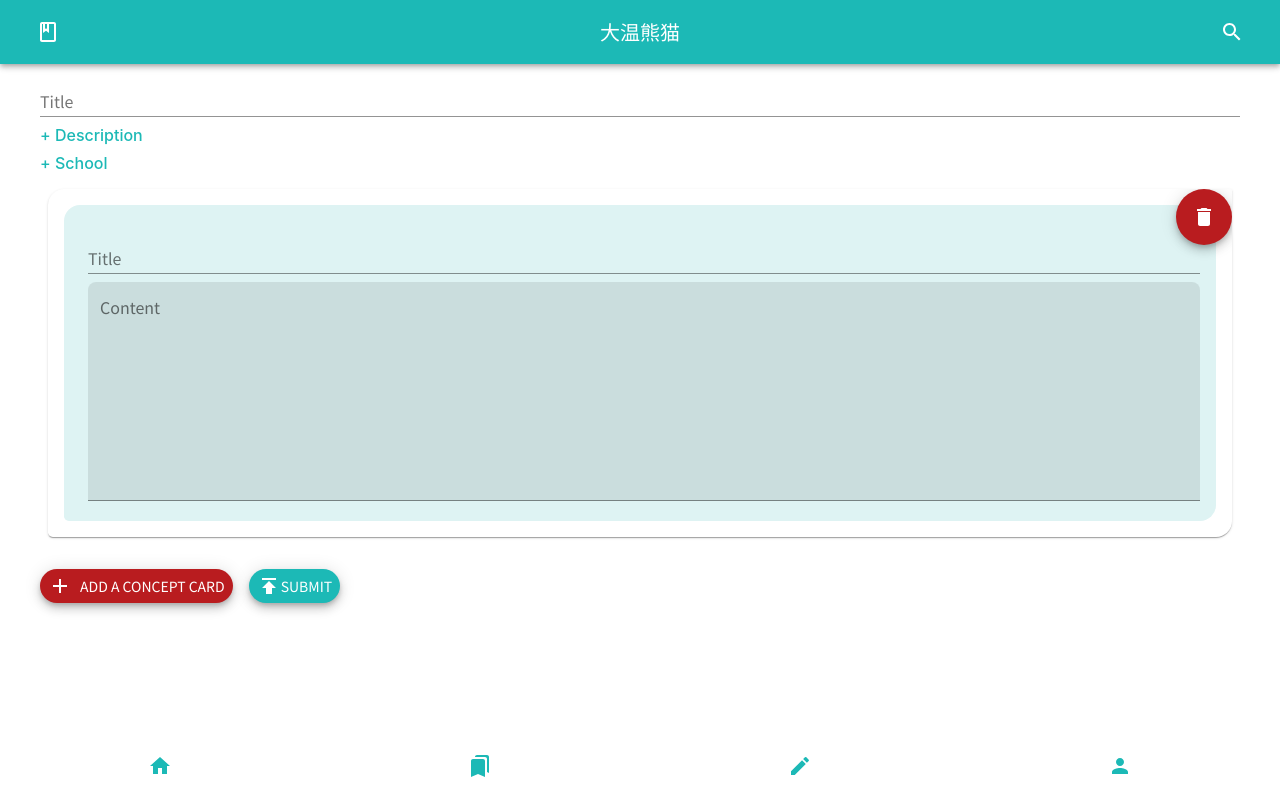
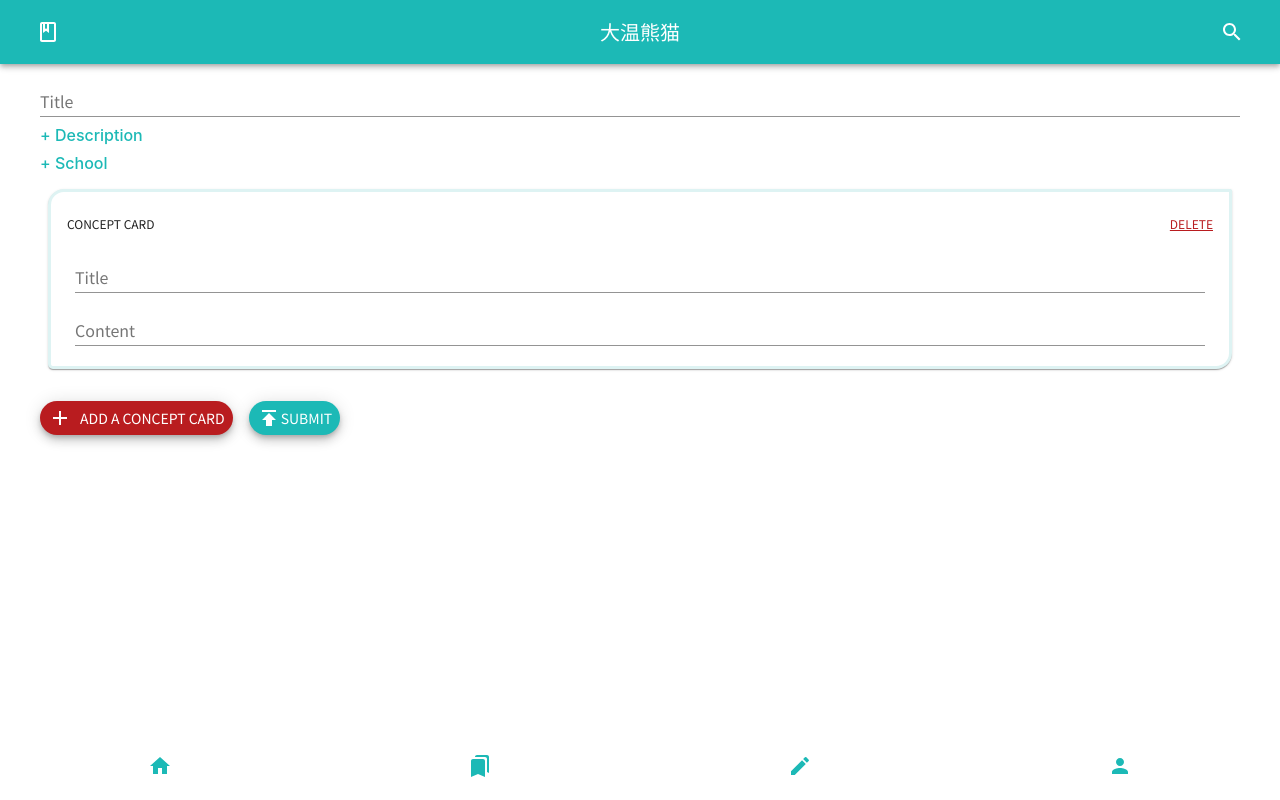
Before and after one commit to de2008de/vanpanda_quiz_card_ui, a React (Create React App) app: page /addStudyCard in a window 1280 px wide. Built offline with nearby package versions, Linux system fonts and the light colour scheme; sample sign-in values are in the browser's storage; what react-stripe-elements would draw is missing.

Commit message:
Improve concept card input field style

```diff
--- a/src/components/Card/ConceptCardInputField.js
+++ b/src/components/Card/ConceptCardInputField.js
@@ -1,36 +1,31 @@
 import React from "react";
-import Fab from "@material-ui/core/Fab";
-import DeleteIcon from "@material-ui/icons/Delete";
 import Card from "@material-ui/core/Card";
 import Box from "@material-ui/core/Box";
 import TextField from "@material-ui/core/TextField";
+import { Typography } from "@material-ui/core";
 import { makeStyles } from "@material-ui/core/styles";
 
 const useStyles = makeStyles(theme => ({
+    conceptCardInput: {
+        margin: "1rem 1rem",
+        padding: "1rem",
+        borderRadius: "1rem 0.1rem 1rem 0.3rem",
+        position: "relative",
+        border: "solid " + theme.palette.primary.light
+    },
     textField: {
         marginLeft: theme.spacing(1),
         marginRight: theme.spacing(1),
         display: "flex",
         width: "auto"
     },
-    conceptCardInput: {
-        margin: "1rem 1rem",
-        padding: "1rem",
-        borderRadius: "1rem 0.1rem 1rem 0.3rem",
-        position: "relative"
+    deleteButton: {
+        color: theme.palette.secondary.main,
+        textDecoration: "underline"
     },
-    conceptCardInnerInput: {
-        backgroundColor: theme.palette.primary.light,
-        borderRadius: "inherit",
-        padding: "1rem 1.5rem 1rem 1rem"
-    },
-    conceptCardTextField: {
-        width: "100%"
-    },
-    deleteIcon: {
-        position: "absolute",
-        top: 0,
-        right: 0
+    conceptCardHeader: {
+        display: "flex",
+        flexWrap: "wrap"
     }
 }));
 
@@ -38,25 +33,29 @@ const ConceptCardInputField = props => {
     const classes = useStyles();
     return (
         <Card className={classes.conceptCardInput}>
-            <Fab
-                color="secondary"
-                className={classes.deleteIcon}
-                onClick={props.onDeleteHandler(props.index)}
-            >
-                <DeleteIcon />
-            </Fab>
+            <div className={classes.conceptCardHeader}>
+                <Typography
+                    variant="overline"
+                >
+                    Concept Card
+                </Typography>
+                <div style={{ flexGrow: "1" }}>
+                </div>
+                <Typography
+                    variant="overline"
+                    className={classes.deleteButton}
+                    onClick={props.onDeleteHandler(props.index)}
+                >
+                    delete
+                </Typography>
+            </div>
             <Box
                 component="div"
-                className={classes.conceptCardInnerInput}
             >
                 <TextField
                     id="conceptCardTitle"
                     label="Title"
-                    className={
-                        classes.textField +
-                        " " +
-                        classes.conceptCardTextField
-                    }
+                    className={classes.textField}
                     value={props.input.conceptCards[props.index].title}
                     onChange={props.onConceptCardChangeHandler(
                         props.index,
@@ -67,14 +66,8 @@ const ConceptCardInputField = props => {
                 <TextField
                     id="conceptCardContent"
                     multiline
-                    variant="filled"
-                    rows={10}
                     label="Content"
-                    className={
-                        classes.textField +
-                        " " +
-                        classes.conceptCardTextField
-                    }
+                    className={classes.textField}
                     value={props.input.conceptCards[props.index].content}
                     onChange={props.onConceptCardChangeHandler(
                         props.index,
```
